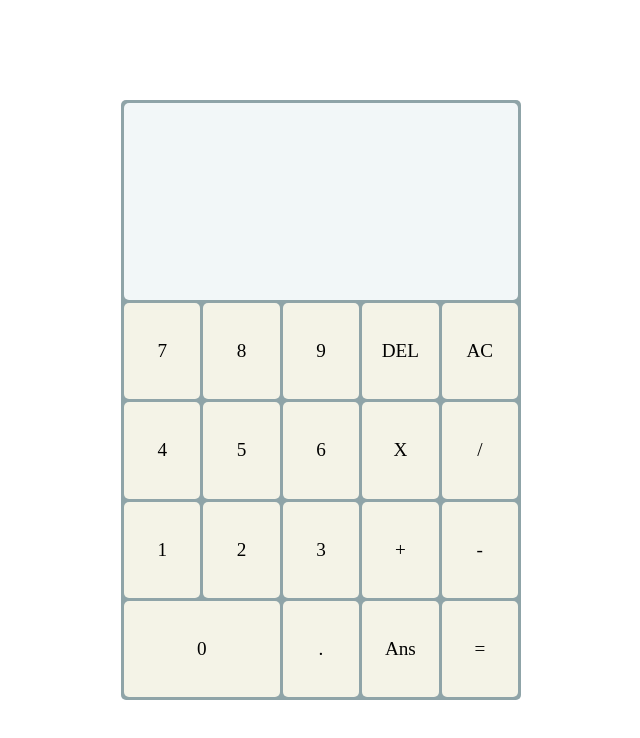
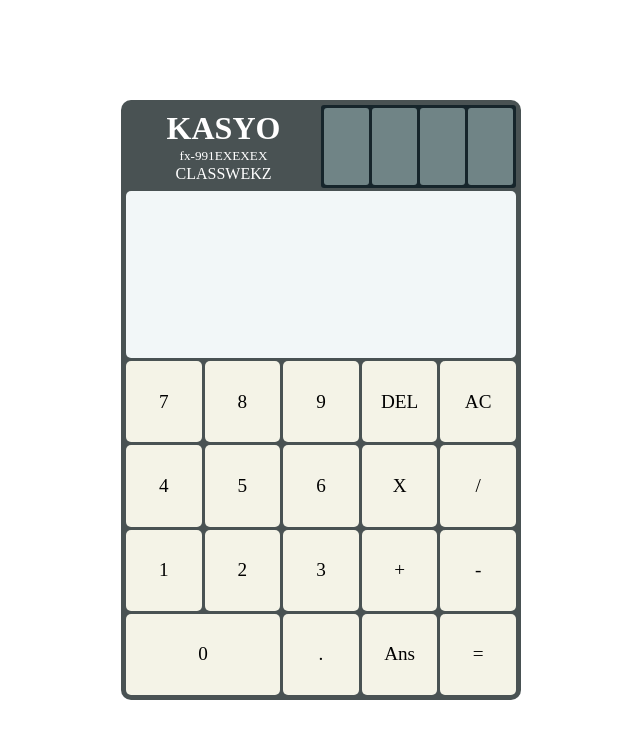
Before and after one commit to timpoi-py/odin-calculator, a plain HTML site: page index.html in a window 1280 px wide. Shown: the whole page, without its empty margins (319-959 px from the left). Drawn offline with Linux system fonts and the light colour scheme.

Commit message:
finish styling

```diff
--- a/index.html
+++ b/index.html
@@ -9,6 +9,19 @@
   </head>
   <body>
     <div class="container">
+      <div class="header">
+        <div class="brand">
+          <h1 class="brand__name">KASYO</h1>
+          <p class="brand__id">fx-991EXEXEX</p>
+          <p class="brand__category">CLASSWEKZ</p>
+        </div>
+        <div class="solar">
+          <div class="solar__div"></div>
+          <div class="solar__div"></div>
+          <div class="solar__div"></div>
+          <div class="solar__div"></div>
+        </div>
+      </div>
       <div class="screen">
         <div class="screen__top">
           <p class="top"></p>
--- a/style.css
+++ b/style.css
@@ -2,7 +2,9 @@
   --btns: #f4f3e7;
   --texts: black;
   --screen: #f2f7f8;
-  --container: #8fa4a8;
+  --container: #495253;
+  --solar: #16252b;
+  --solar-div: #708486;
 }
 
 *,
@@ -26,11 +28,42 @@ body {
   top: 50%;
   left: 50%;
   transform: translate(-50%, -50%);
-  border-radius: 5px;
+  border-radius: 10px;
   display: grid;
-  grid-template-rows: 1fr 2fr;
+  grid-template-rows: 1fr 2fr 4fr;
+  gap: 3px;
+  padding: 5px;
+}
+
+.brand {
+  color: white;
+  padding: 5px;
+  display: grid;
+  justify-content: center;
+  text-align: center;
+}
+
+.brand__id {
+  font-size: 0.825em;
+}
+
+.header {
+  display: grid;
+  grid-template-columns: repeat(2, 1fr);
+}
+
+.solar {
+  display: grid;
+  grid-template-columns: repeat(4, 1fr);
+  background-color: var(--solar);
   gap: 3px;
   padding: 3px;
+  border-radius: 3px;
+}
+
+.solar__div {
+  background-color: var(--solar-div);
+  border-radius: 3px;
 }
 
 .screen {
```
